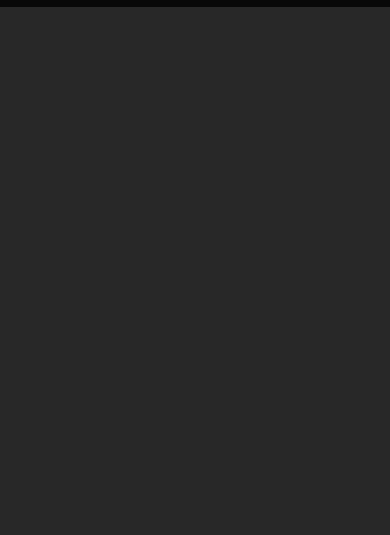
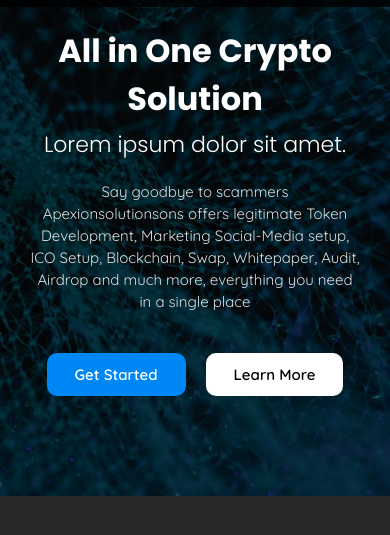
Before and after one commit to Nageshwar-stp/ApeXionSolutions-HTML, a plain HTML site: page index.html in a window 390 px wide. Shown: the part 73-608 px from the top of the page. Drawn offline with nearby package versions, Linux system fonts and the light colour scheme.

Commit message:
added: cover

```diff
--- /dev/null
+++ b/assets/css/cover.css
@@ -0,0 +1,103 @@
+.cover {
+    background: url(../images/cover-wrap.jpg);
+    background-size: cover;
+    background-repeat: no-repeat;
+    background-position: top;
+    width: 100%;
+    min-height: 95vh;
+    display: flex;
+    align-items: center;
+    justify-content: center;
+    gap: 100px;
+}
+.cover-text-side {
+    width: 45%;
+}
+.cover-head {
+    font-size: 50px;
+    font-family: "Poppins";
+    margin-bottom: 5px;
+    font-weight: 700;
+}
+.cover-tag {
+    font-family: "Poppins";
+    font-size: 30px;
+    margin-bottom: 20px;
+    font-weight: 300;
+}
+.cover-text {
+    font-size: 15px;
+    margin-bottom: 40px;
+    line-height: 22px;
+    color: rgb(220,220,220);
+}
+.cover-action {
+    display: flex;
+    align-items: center;
+    justify-content: flex-start;
+    gap: 20px;
+}
+
+.cover-action-btn,
+.cover-action-btn-sec {
+    padding: 12px 28px;
+    font-size: 15px;
+    border-radius: 10px;
+    background: var(--accent);
+    color: white;
+    font-weight: 600;
+    display: flex;
+    align-items: center;
+    justify-content: center;
+    gap: 5px;
+}
+.cover-action-btn-sec {
+    background: white;
+    color: black;
+}
+
+.cover-action-btn:hover {
+    background: var(--accent-fade);
+}
+.cover-action-btn-sec:hover {
+    background: rgb(220,220,220);
+}
+
+.cover-image {
+    width: 25%;
+}
+
+@media (max-width: 1000px) {
+    .cover {
+        padding: 100px 30px;
+    }
+    .cover-text-side {
+        width: 100%;
+    }
+    .cover-image {
+        width: 50%;
+    }
+}
+
+@media (max-width: 800px) {
+    .cover {
+        flex-direction: column;
+        gap: 50px;
+        min-height: 50vh;
+    }
+    .cover-text-side {
+        text-align: center;
+    }
+    .cover-action {
+        justify-content: center;
+    }
+    .cover-image {
+        display: none;
+    }
+    .cover-head {
+        font-size: 32px;
+    }
+    .cover-tag {
+        font-size: 22px;
+    }
+}
--- a/assets/css/navbar.css
+++ b/assets/css/navbar.css
@@ -1,4 +1,6 @@
 .nav-wrapper {
+    position: fixed;
+    top: 0;
     width: 100%;
     display: flex;
     align-items: center;
--- a/index.html
+++ b/index.html
@@ -8,6 +8,7 @@
         href="https://maxst.icons8.com/vue-static/landings/line-awesome/line-awesome/1.3.0/css/line-awesome.min.css">
     <link rel="stylesheet" href="./assets/css/global.css">
     <link rel="stylesheet" href="./assets/css/navbar.css">
+    <link rel="stylesheet" href="./assets/css/cover.css">
     <title>Ape Xion Solutions</title>
 </head>
 
@@ -33,6 +34,23 @@
         </div>
     </nav>
 
+    <section class="cover">
+        <img src="./assets/images/cover.png" alt="coverImage" class="cover-image">
+        <div class="cover-text-side">
+            <h1 class="cover-head">All in One Crypto Solution</h1>
+            <h3 class="cover-tag">Lorem ipsum dolor sit amet.</h3>
+            <p class="cover-text">
+                Say goodbye to scammers Apexionsolutionsons offers legitimate Token Development, Marketing Social-Media
+                setup, ICO Setup, Blockchain, Swap, Whitepaper, Audit, Airdrop and much more, everything you need in a
+                single place
+            </p>
+            <div class="cover-action">
+                <a href="" class="cover-action-btn">Get Started</a>
+                <a href="" class="cover-action-btn-sec">Learn More</a>
+            </div>
+        </div>
+    </section>
+
     <script src="./assets/javascript/master.js"></script>
 </body>
 
```
Also changed, not shown: assets/images/cover-wrap.jpg (added), assets/images/cover.png (added).
